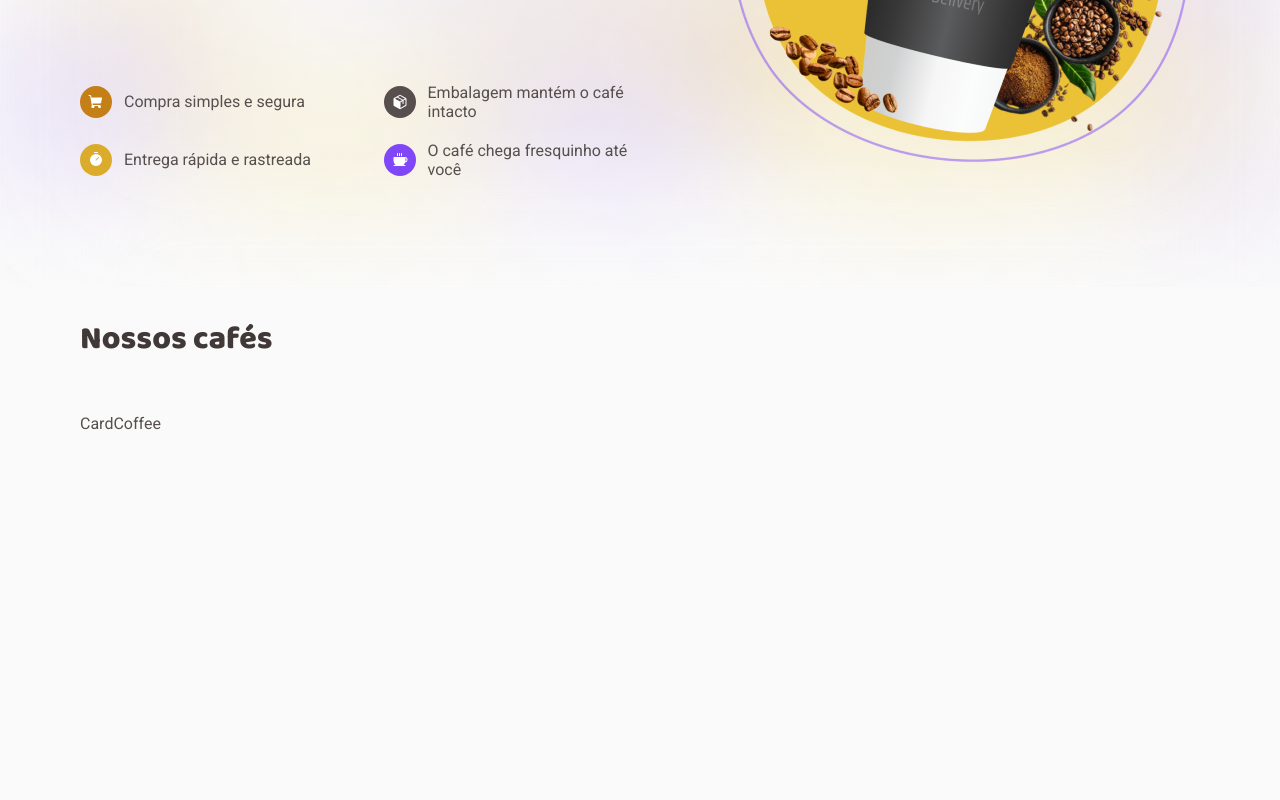
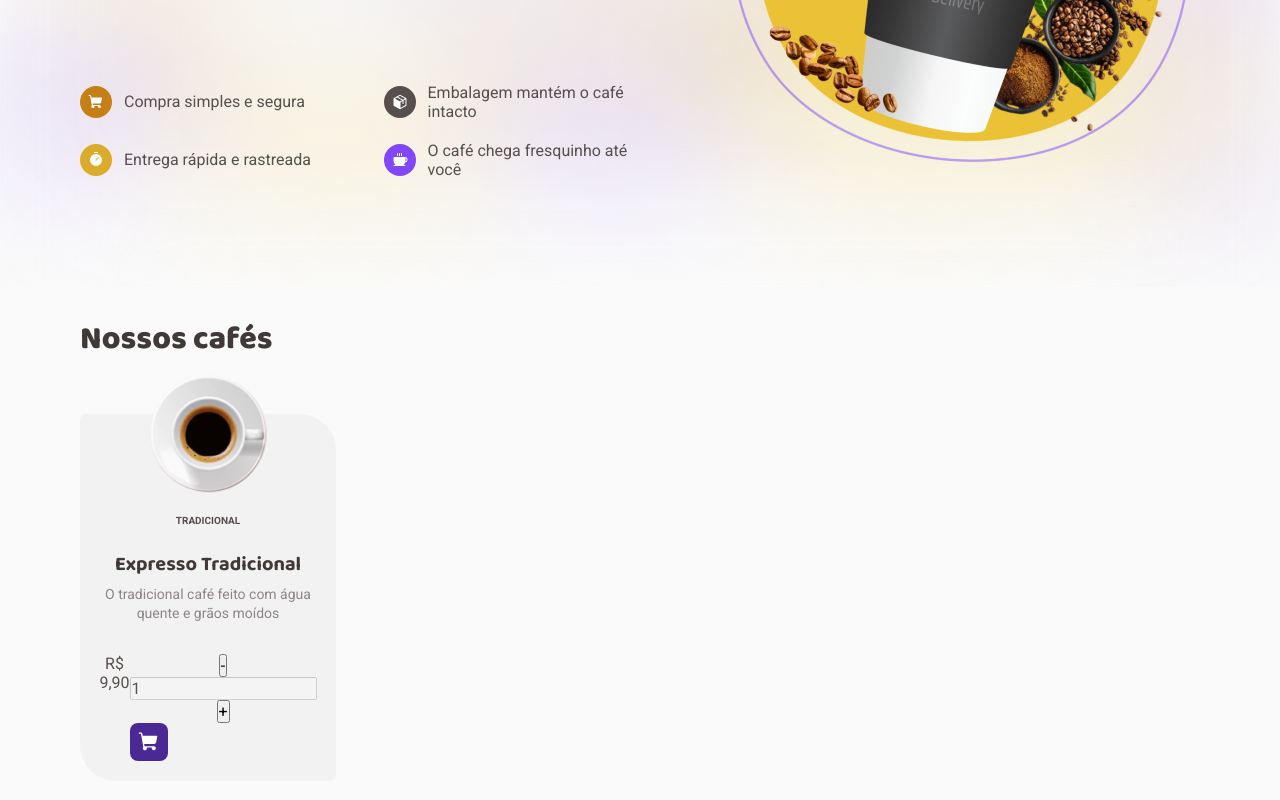
Before and after one commit to franciniltonsoaresmenzes/coffee-delivery, a React (Vite) app: page / in a window 1280 px wide. Shown: the part 606-1406 px from the top of the page. Before the commit the page ends 1039 px from the top, so only its background shows below. Built offline with nearby package versions, Linux system fonts and the light colour scheme.

Commit message:
refatorando

```diff
--- a/src/components/CardCoffee/index.tsx
+++ b/src/components/CardCoffee/index.tsx
@@ -1,5 +1,40 @@
-import { CardCoffeeContainer } from './styles'
+import { useTheme } from 'styled-components'
+
+import { ShoppingCart } from 'phosphor-react'
+
+import { HeaderButton } from '../Header/styles'
+import {
+  CardCoffeeContainer,
+  FlexInputCoffee,
+  SubtitleCoffee,
+  TagCoffee,
+  TextCoffee,
+} from './styles'
+import { InputQuanity } from '../InputQuantity'
 
 export function CardCoffee() {
-  return <CardCoffeeContainer>CardCoffee</CardCoffeeContainer>
+  const { color } = useTheme()
+  return (
+    <CardCoffeeContainer>
+      <img src="/coffees/expresso-tradicional.png" alt="" />
+      <TagCoffee>Tradicional</TagCoffee>
+      <SubtitleCoffee weight="700" color={color.base.subtitle}>
+        Expresso Tradicional
+      </SubtitleCoffee>
+      <TextCoffee color="label">
+        O tradicional café feito com água quente e grãos moídos
+      </TextCoffee>
+      <FlexInputCoffee>
+        <span>
+          R$ <span>9,90</span>
+        </span>
+        <div>
+          <InputQuanity />
+          <HeaderButton variant="purple-dark">
+            <ShoppingCart size={22} weight="fill" />
+          </HeaderButton>
+        </div>
+      </FlexInputCoffee>
+    </CardCoffeeContainer>
+  )
 }
--- a/src/components/CardCoffee/styles.ts
+++ b/src/components/CardCoffee/styles.ts
@@ -1,3 +1,55 @@
 import styled from 'styled-components'
+import { SubTitle, Text } from '../Typography'
 
-export const CardCoffeeContainer = styled.div``
+export const CardCoffeeContainer = styled.div`
+  background-color: ${({ theme }) => theme.color.base.card};
+  width: 256px;
+  padding: 20px;
+  border-radius: 6px 36px;
+
+  display: flex;
+  align-items: center;
+  flex-direction: column;
+
+  text-align: center;
+
+  img {
+    display: block;
+    margin-top: -60px;
+    margin-right: auto;
+    margin-left: auto;
+  }
+`
+
+export const TagCoffee = styled.span`
+  display: flex;
+  flex-direction: row;
+  justify-content: center;
+  align-items: center;
+  padding: 4px 8px;
+  border-radius: 100px;
+
+  font-size: 10px;
+  font-weight: 700;
+  line-height: 1.3;
+
+  text-transform: uppercase;
+
+  margin-top: 1rem;
+  margin-bottom: 1.25rem;
+
+  color: ${({ theme }) => theme.color.brand['yellow--dark']};
+  background-color: ${({ theme }) => theme.color.brand['yellow--light']};
+`
+
+export const SubtitleCoffee = styled(SubTitle)`
+  margin-bottom: 0.5rem;
+`
+
+export const TextCoffee = styled(Text)`
+  margin-bottom: 2rem;
+`
+
+export const FlexInputCoffee = styled.div`
+  display: flex;
+`
--- a/src/components/Header/index.tsx
+++ b/src/components/Header/index.tsx
@@ -13,13 +13,13 @@ export function Header() {
       </NavLink>
 
       <div>
-        <HeaderButton variant="purple">
+        <HeaderButton variant="purple-light">
           <MapPin size={22} weight="fill" />
           Porto Alegre, RS
         </HeaderButton>
 
         <NavLink to="/checkout">
-          <HeaderButton variant="yellow">
+          <HeaderButton variant="yellow-light">
             {ItemsShopLenght > 0 ? (
               <span className="items-shop-lenght">{ItemsShopLenght}</span>
             ) : null}
--- a/src/components/Header/styles.ts
+++ b/src/components/Header/styles.ts
@@ -15,7 +15,7 @@ export const HeaderContainer = styled.header`
 `
 
 interface HeaderButtonProps {
-  variant: 'purple' | 'yellow'
+  variant: 'purple-light' | 'yellow-light' | 'purple-dark'
 }
 
 export const HeaderButton = styled.button<HeaderButtonProps>`
@@ -29,12 +29,19 @@ export const HeaderButton = styled.button<HeaderButtonProps>`
 
   border: 0;
   border-radius: 8px;
+  ${({ theme, variant }) => css`
+    background-color: ${theme.color.brand[variant]};
+  `}
 
   ${({ theme, variant }) => css`
-    background-color: ${theme.color.brand[`${variant}--light`]};
-    color: ${theme.color.brand[`${variant}--dark`]};
+    color: ${variant === 'purple-dark' && theme.color.base.white};
+    color: ${variant === 'yellow-light' && theme.color.brand['yellow-dark']};
+  `}
+
+  ${({ theme, variant }) => css`
+    color: ${variant === 'purple-light' && theme.color.brand['purple-dark']};
     svg {
-      color: ${variant === 'yellow' && theme.color.brand['yellow--dark']};
+      color: ${variant === 'purple-light' && theme.color.brand.purple};
     }
   `}
 
@@ -47,7 +54,7 @@ export const HeaderButton = styled.button<HeaderButtonProps>`
     align-items: center;
     justify-content: center;
 
-    background-color: ${({ theme }) => theme.color.brand['yellow--dark']};
+    background-color: ${({ theme }) => theme.color.brand['yellow-dark']};
     color: ${({ theme }) => theme.color.base.white};
 
     font-size: ${({ theme }) => theme.textSize.text['title--x-s']};
--- a/src/components/Typography.ts
+++ b/src/components/Typography.ts
@@ -14,23 +14,31 @@ export const Title = styled.h1<TitleProps>`
   color: ${({ theme, color }) => color ?? theme.color.base.title};
 `
 
-export const SubTitle = styled.h3`
+interface SubTitleProps {
+  size?: 'title--l' | 'title--m' | 'title--s' | 'title--x-s'
+  color?: string
+  weight?: string
+}
+export const SubTitle = styled.h3<SubTitleProps>`
   font-family: 'Baloo 2';
-  font-weight: 800;
-  font-size: 32px;
+  font-weight: ${({ weight }) => weight ?? '800'};
+  font-size: ${({ theme, size }) => theme.textSize.text[size ?? 'title--l']};
   line-height: 130%;
+
+  color: ${({ theme, color }) => color ?? theme.color.base.title};
 `
 
 interface TextProps {
-  size: 's'
-  color: 'subtitle'
+  size?: 's' | 'l'
+  color?: 'subtitle' | 'label'
+  weight?: string
 }
 
-export const Text = styled.h3<TextProps>`
+export const Text = styled.p<TextProps>`
   ${({ theme, size, color }) => css`
-    font-size: ${theme.textSize.title[`title--${size}`]};
-    color: ${({ theme }) => theme.color.base[color]};
+    font-size: ${theme.textSize.text[`title--${size ?? 's'}`]};
+    color: ${({ theme }) => theme.color.base[color ?? 'subtitle']};
   `}
-  font-weight: 400;
+  font-weight: ${({ weight }) => weight ?? '400'};
   line-height: 1.3;
 `
--- a/src/pages/Home/components/Banner/index.tsx
+++ b/src/pages/Home/components/Banner/index.tsx
@@ -19,7 +19,7 @@ export function Banner() {
       <BannerContainer className="container">
         <div>
           <Title>Encontre o café perfeito para qualquer hora do dia</Title>
-          <SubtitleBanner size="s" color="subtitle" as="h3">
+          <SubtitleBanner size="l" color="subtitle" as="h3">
             Com o Coffee Delivery você recebe seu café onde estiver, a qualquer
             hora
           </SubtitleBanner>
@@ -28,7 +28,7 @@ export function Banner() {
             <InfoWithIcon
               icon={<ShoppingCart size={16} weight="fill" />}
               description="Compra simples e segura"
-              colorIcon={color.brand['yellow--dark']}
+              colorIcon={color.brand['yellow-dark']}
             />
 
             <InfoWithIcon
--- a/src/pages/Home/components/ListCoffe/styles.ts
+++ b/src/pages/Home/components/ListCoffe/styles.ts
@@ -6,4 +6,5 @@ export const ListCoffeContainer = styled.section`
 
 export const ListCoffeSectionGrid = styled.section`
   margin-top: 3.375rem;
+  margin-bottom: 9.8125rem;
 `
--- a/src/styles/theme/default.ts
+++ b/src/styles/theme/default.ts
@@ -13,12 +13,12 @@ export const defaultTheme = {
       title: '#272221',
     },
     brand: {
-      'purple--dark': '#4B2995',
+      'purple-dark': '#4B2995',
       purple: '#8047F8',
-      'purple--light': '#EBE5F9',
-      'yellow--dark': '#C47F17',
+      'purple-light': '#EBE5F9',
+      'yellow-dark': '#C47F17',
       yellow: '#DBAC2C',
-      'yellow--light': '#F1E9C9',
+      'yellow-light': '#F1E9C9',
     },
   },
   textSize: {
```
Also changed, not shown: src/API/ListCoffees.ts (deleted).
